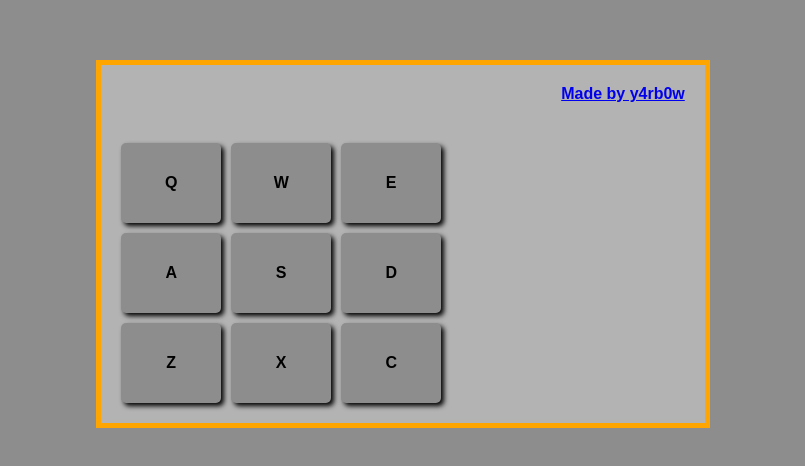
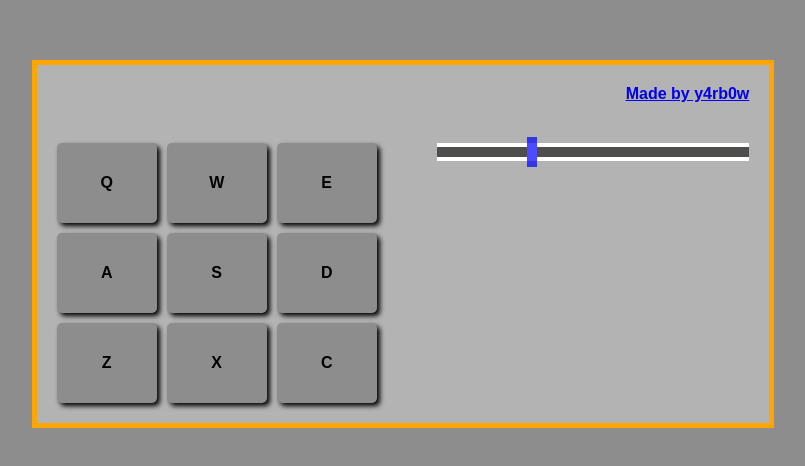
Before and after one commit to Yavanha/react-drum-machine, a React (Create React App) app: page / in a window 1280 px wide. Shown: the part 156-622 px from the top of the page, without its empty margins (237-1042 px from the left). Built offline with nearby package versions, Linux system fonts and the light colour scheme.

Commit message:
feat: add slider for the volume

```diff
--- a/src/App.css
+++ b/src/App.css
@@ -24,6 +24,7 @@ body {
 a {
   text-decoration: none;
 }
+
 .main-container {
   background-color: var(--dark-ligh-grey);
   min-height: 100vh;
--- a/src/Components/DrumMachine/DrumMachine.css
+++ b/src/Components/DrumMachine/DrumMachine.css
@@ -22,6 +22,9 @@
 }
 
 
+.right-panel {
+    flex-grow: 1;
+}
 
 
 .left-panel,
--- a/src/Components/DrumMachine/DrumMachine.js
+++ b/src/Components/DrumMachine/DrumMachine.js
@@ -1,11 +1,14 @@
 import "./DrumMachine.css"
 import React from "react"
+//components
 import Pads from "../Pads/Pads"
+import Slider from "../Slider/Slider"
 
 export default class DrumMachine extends React.Component {
 
     constructor(props) {
         super(props)
+        this.onHandleVolume = this.onHandleVolume.bind(this)
         this.state = {
             isOn: true,
             volume: 0.3,
@@ -59,6 +62,14 @@ export default class DrumMachine extends React.Component {
         }
     }
 
+    onHandleVolume(event) {
+        this.setState(state => ({
+            isOn : state.isOn,
+            pads : state.pads,
+            volume : parseInt(event.target.value) / 100
+        }))
+    }
+
     render() {
         return (<div className="drum-machine">
             <header className="drum-bar">
@@ -68,7 +79,7 @@ export default class DrumMachine extends React.Component {
                 <Pads pads={this.state.pads} volume={this.state.volume} />
             </div>
             <div className="right-panel">
-
+                <Slider volume={this.state.volume} volumeChanged={this.onHandleVolume} />
             </div>
         </div>)
     }
--- a/src/Components/Pads/PadItem/PadItem.js
+++ b/src/Components/Pads/PadItem/PadItem.js
@@ -6,7 +6,7 @@ export default class PadItem extends React.PureComponent {
 
     render() {
         return (
-            <article id={this.props.id} className="pad-item" onClick={this.props.play}>
+            <article disabled id={this.props.id} className="pad-item" onClick={this.props.play}>
                 {this.props.letter}
             </article>
         )
--- /dev/null
+++ b/src/Components/Slider/Slider.css
@@ -0,0 +1,36 @@
+.slider-container {
+    background-color: #ffffff;
+
+}
+
+.slider {
+    appearance: none;
+    width: 100%;
+    height: 10px;
+    background: #040403;
+    outline: none;
+    opacity: 0.7;
+    -webkit-transition: .2s;
+    transition: opacity .2s;
+
+  }
+
+  .slider:hover {
+    opacity: 1;
+  }
+
+  .slider::-webkit-slider-thumb {
+    -webkit-appearance: none;
+    appearance: none;
+    width: 10px;
+    height: 30px;
+    background: #0000ff;
+    cursor: pointer;
+  }
+
+  .slider::-moz-range-thumb {
+    width: 25px;
+    height: 30px;
+    background: #04AA6D;
+    cursor: pointer;
+  }
--- /dev/null
+++ b/src/Components/Slider/Slider.js
@@ -0,0 +1,14 @@
+import "./Slider.css"
+
+import React from "react"
+
+export default class Slider extends React.PureComponent {
+
+    render() {
+        return (
+            <div class="slider-container">
+                <input className="slider" onChange={this.props.volumeChanged} type="range" min="0" max="100" value={Math.trunc(this.props.volume * 100)}></input>
+            </div>
+        )
+    }
+}
```
